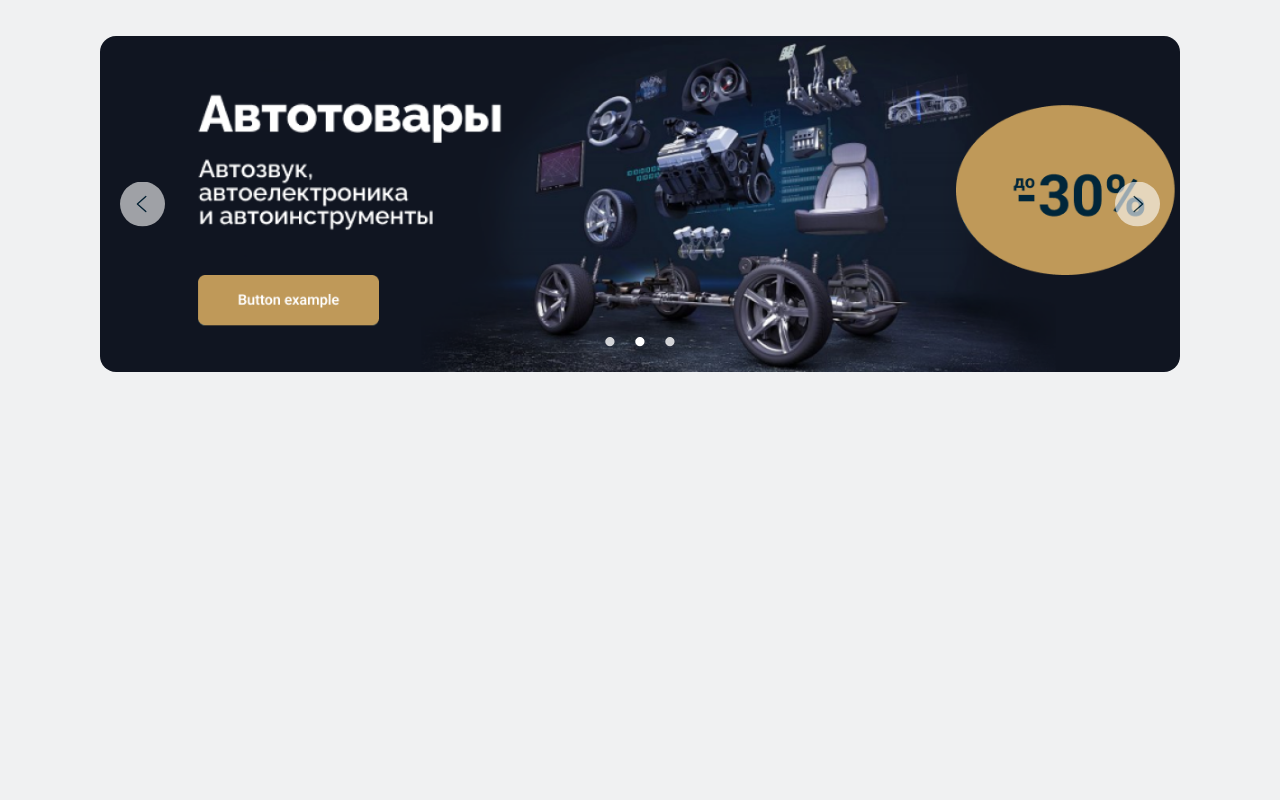
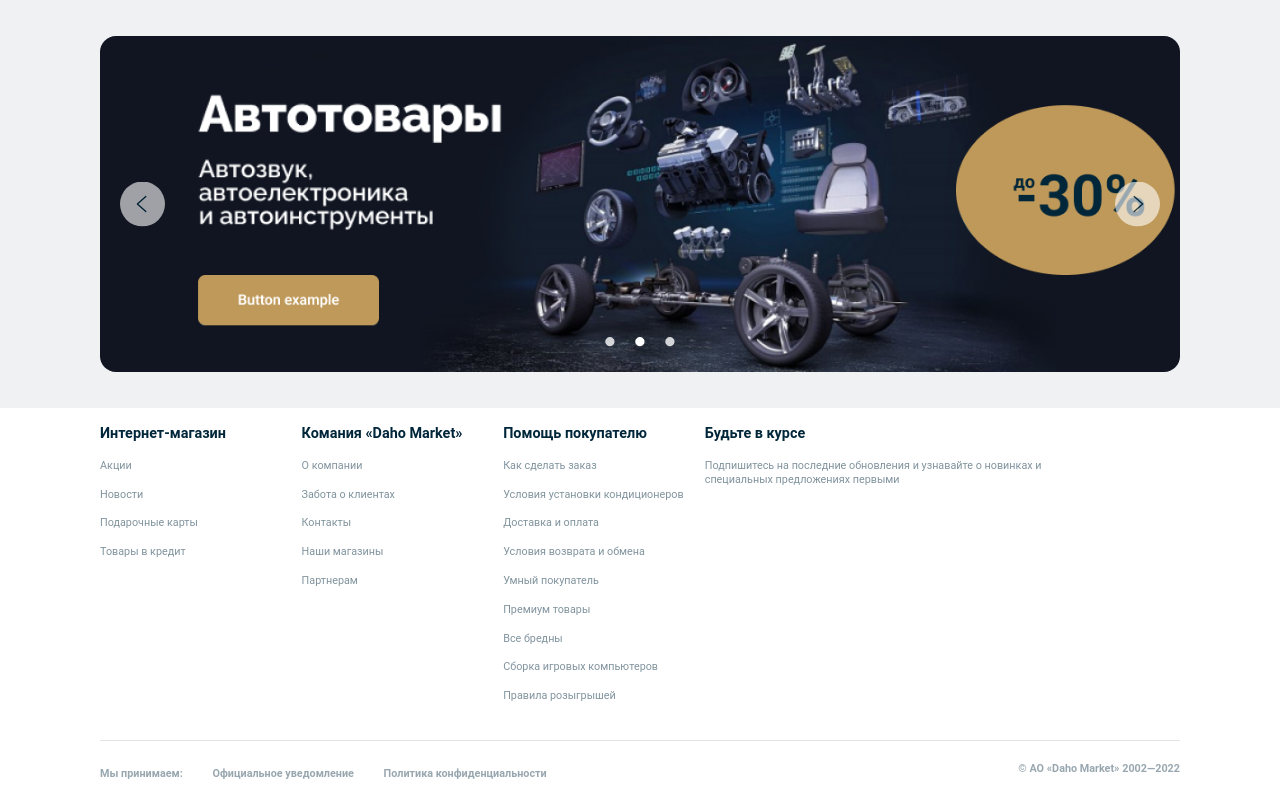
Before and after one commit to WazzUp05/Daho, a plain HTML site: page index.html in a window 1280 px wide. Shown: the part 2471-3271 px from the top of the page. Before the commit the page ends 2879 px from the top, so only its background shows below. Drawn offline with Linux system fonts and the light colour scheme.

Commit message:
футер для главной

```diff
--- a/index.html
+++ b/index.html
@@ -884,6 +884,55 @@
             </section>
         </main>
 
+        <footer class="footer">
+            <div class="container">
+                <div class="footer__content">
+                    <div class="footer__item">
+                        <h2 class="footer__title">Интернет-магазин</h2>
+                        <a href="#" class="footer__link">Акции</a>
+                        <a href="#" class="footer__link">Новости</a>
+                        <a href="#" class="footer__link">Подарочные карты</a>
+                        <a href="#" class="footer__link">Товары в кредит</a>
+                    </div>
+                    <div class="footer__item">
+                        <h2 class="footer__title">Комания «Daho Market»</h2>
+                        <a href="#" class="footer__link">О компании</a>
+                        <a href="#" class="footer__link">Забота о клиентах</a>
+                        <a href="#" class="footer__link">Контакты</a>
+                        <a href="#" class="footer__link">Наши магазины</a>
+                        <a href="#" class="footer__link">Партнерам</a>
+                    </div>
+                    <div class="footer__item">
+                        <h2 class="footer__title">Помощь покупателю</h2>
+                        <a href="#" class="footer__link">Как сделать заказ</a>
+                        <a href="#" class="footer__link">Условия установки кондиционеров</a>
+                        <a href="#" class="footer__link">Доставка и оплата</a>
+                        <a href="#" class="footer__link">Условия возврата и обмена</a>
+                        <a href="#" class="footer__link">Умный покупатель</a>
+                        <a href="#" class="footer__link">Премиум товары</a>
+                        <a href="#" class="footer__link">Все бредны</a>
+                        <a href="#" class="footer__link">Сборка игровых компьютеров</a>
+                        <a href="#" class="footer__link">Правила розыгрышей</a>
+                    </div>
+                    <div class="footer__item">
+                        <h2 class="footer__title">Будьте в курсе</h2>
+                        <p class="footer__desc">Подпишитесь на последние обновления и узнавайте о новинках и специальных предложениях первыми</p>
+                    </div>
+                </div>
+                <hr />
+                <div class="footer__footer">
+                    <div class="footer__footer-left">
+                        <p>Мы принимаем:</p>
+                        <a href="#" target="_blank">Официальное уведомление</a>
+                        <a href="#" target="_blank">Политика конфиденциальности</a>
+                    </div>
+                    <div class="footer__footer-right">
+                        <p>© АО «Daho Market» 2002—2022</p>
+                    </div>
+                </div>
+            </div>
+        </footer>
+
         <script type="text/javascript" src="./assets/libs/jquery-3.6.3.js"></script>
         <script type="text/javascript" src="./assets/libs/bootstrap/bootstrap.min.js"></script>
         <script type="text/javascript" src="./assets/libs/slick/slick.min.js"></script>
```
